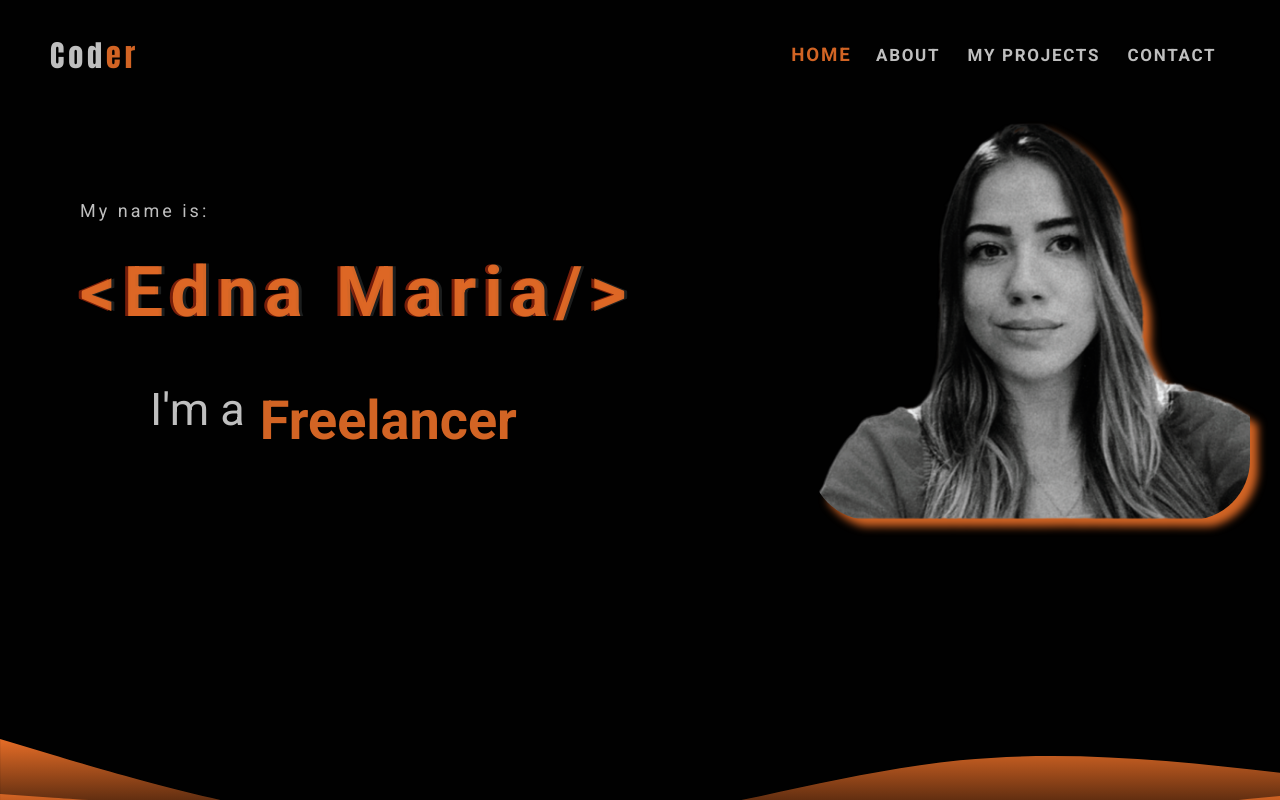
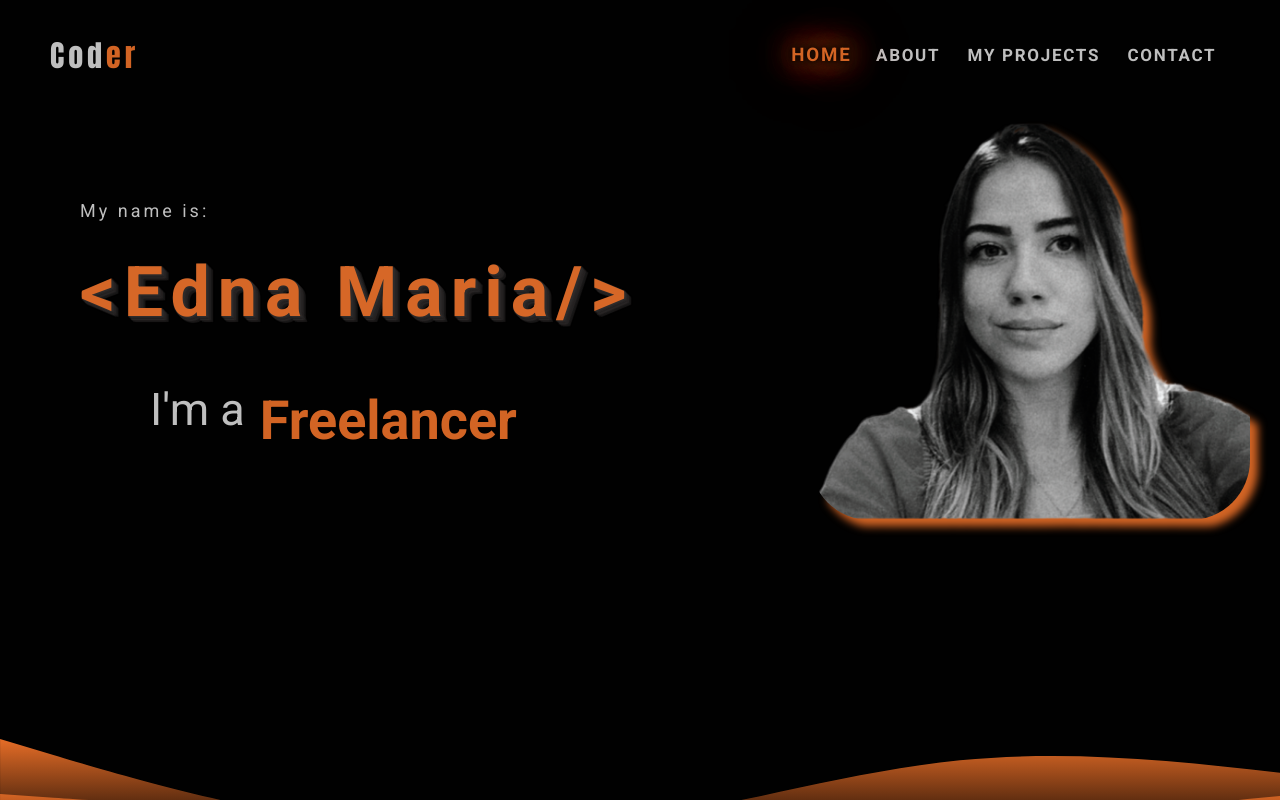
Before and after one commit to Edna06/MeuPortif-lio, a plain HTML site: page index.html in a window 1280 px wide. Drawn offline with Linux system fonts and the light colour scheme.

Commit message:
text edit

```diff
--- a/style.css
+++ b/style.css
@@ -80,7 +80,12 @@ letter-spacing: .4rem;
 }
 
 .navegation li.active{
-  color:#e66d27e9;
+
+
+  color: #e66d27e9;
+
+  text-shadow: rgb(4, 3, 3) 0px 0px 5px, rgb(4, 4, 4) 0px 0px 10px, rgb(3, 2, 2) 0px 0px 15px, #e66d27e9 0px 0px 20px, #e66d27e9 0px 0px 30px, #e66d27e9 0px 0px 40px, #e66d27e9 0px 0px 50px, #e66d27e9 0px 0px 75px;
+
   transform: scale(1.1);
   transition: all .4s;
   border: 0px;
@@ -142,12 +147,9 @@ section#home .apresentation h1{
 }
 
 section#home .apresentation h1 {
-  text-shadow: rgba(173, 43, 14, 0.692) -3px 0, rgb(28, 30, 30) 3px 0;
+
+  text-shadow: 1px 0px 1px rgba(46, 44, 44, 0.749), 0px 1px 1px rgba(49, 45, 45, 0.749), 2px 1px 1px rgba(51, 48, 48, 0.749), 1px 2px 1px rgba(39, 37, 37, 0.749), 3px 2px 1px rgba(44, 41, 41, 0.749), 2px 3px 1px rgba(34, 31, 31, 0.749), 4px 3px 1px rgba(38, 35, 35, 0.749), 3px 4px 1px #2e2b2b, 5px 4px 1px rgba(43, 39, 39, 0.749), 4px 5px 1px rgba(31, 28, 28, 0.749), 6px 5px 1px rgba(26, 25, 25, 0.749), 5px 6px 1px rgba(27, 26, 26, 0.749), 7px 6px 1px rgba(33, 31, 31, 0.749);
 }
-
-
-
-
 
 
 /* texto dinâmico */
```
